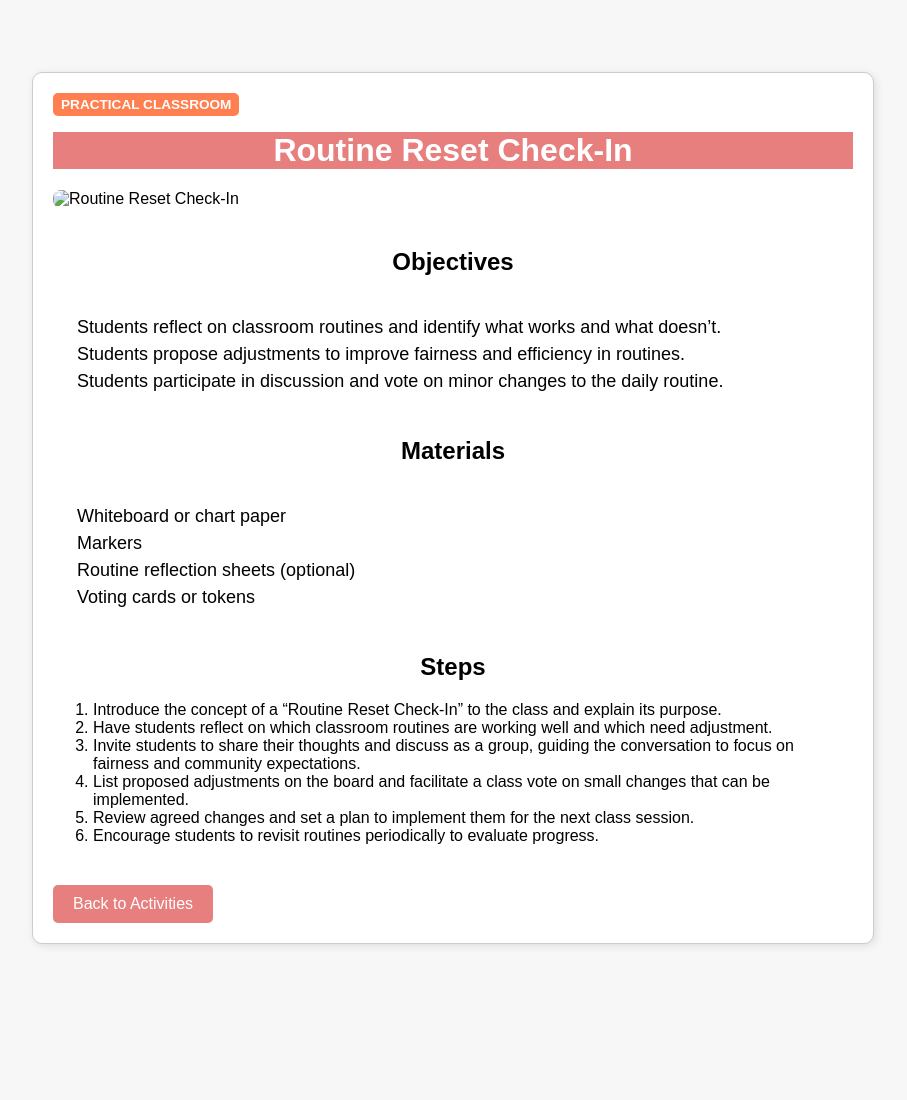
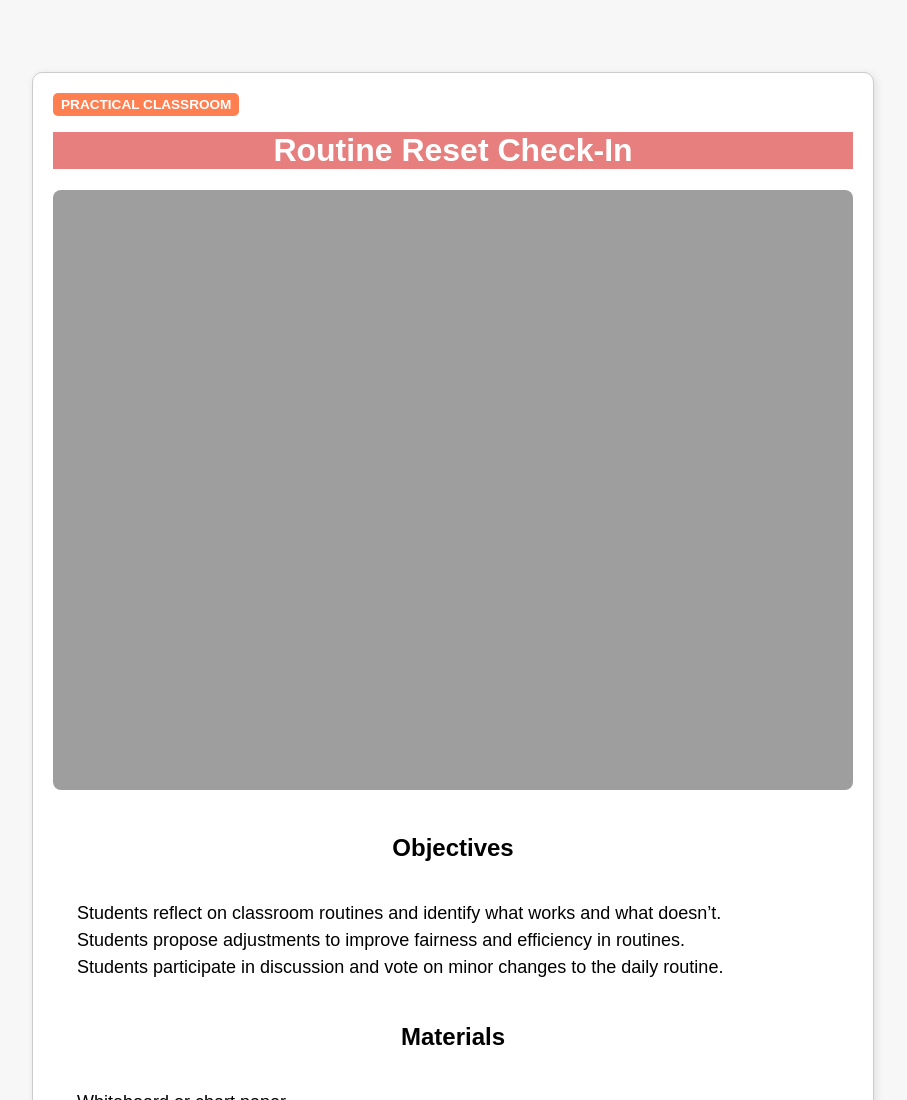
Before and after one commit to olb2021-design/fall25-olivia-brown, a plain HTML site: page Pages/SampleLesson.html in a window 1280 px wide. Shown: the top 1100 px of the page, without its empty margins (187-1094 px from the left). Before the commit the page ends 1016 px from the top, so only its background shows below. Drawn offline with Linux system fonts and the light colour scheme; the site is published under a folder, as on GitHub Pages, so addresses that start at the root find nothing.

Commit message:
Update SampleLesson.html

```diff
--- a/Pages/SampleLesson.html
+++ b/Pages/SampleLesson.html
@@ -79,7 +79,7 @@
   <div class="lesson-card">
     <span class="section-tag section-practical">Practical Classroom</span>
     <h1>Routine Reset Check-In</h1>
-    <img src="/assets/strategies.jpeg" alt="Routine Reset Check-In">
+    <img src="../assets/strategies.jpeg" alt="Routine Reset Check-In">
 
     <!-- Lesson Objectives -->
     <h2>Objectives</h2>
```
